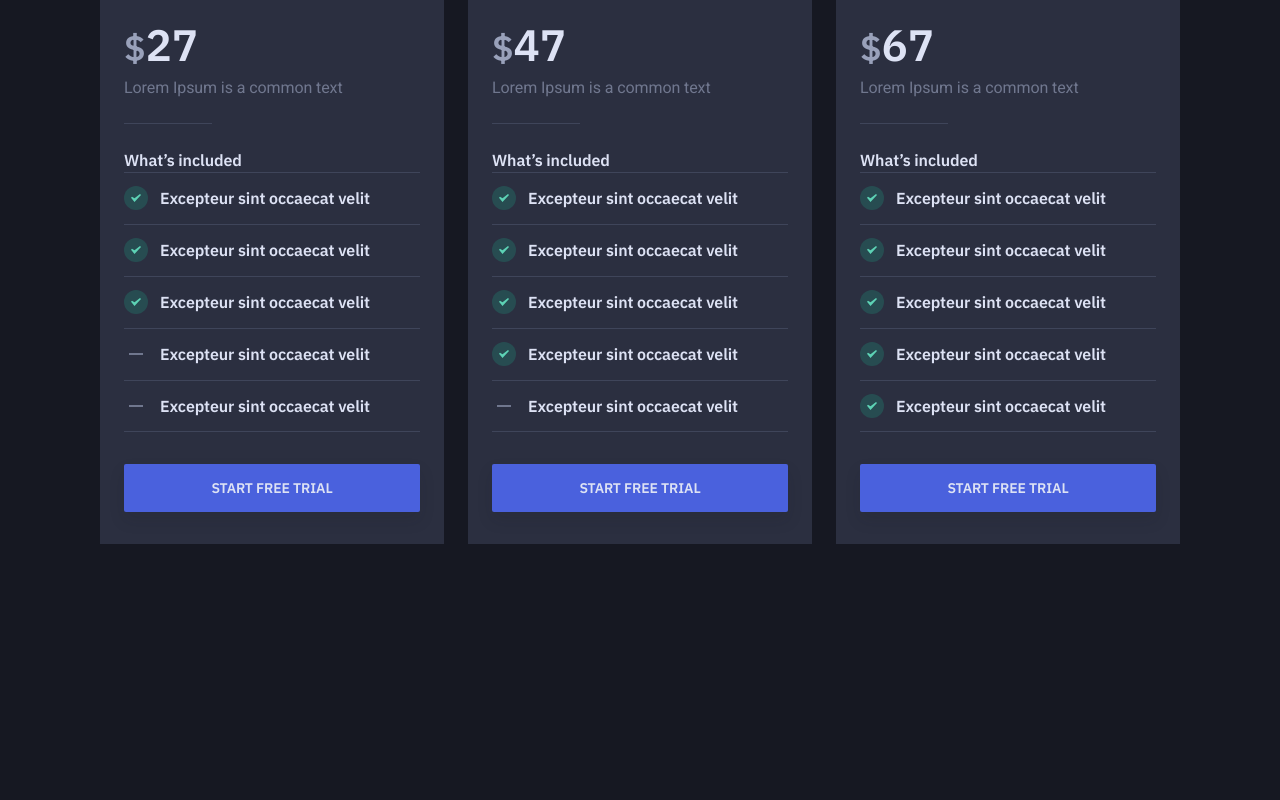
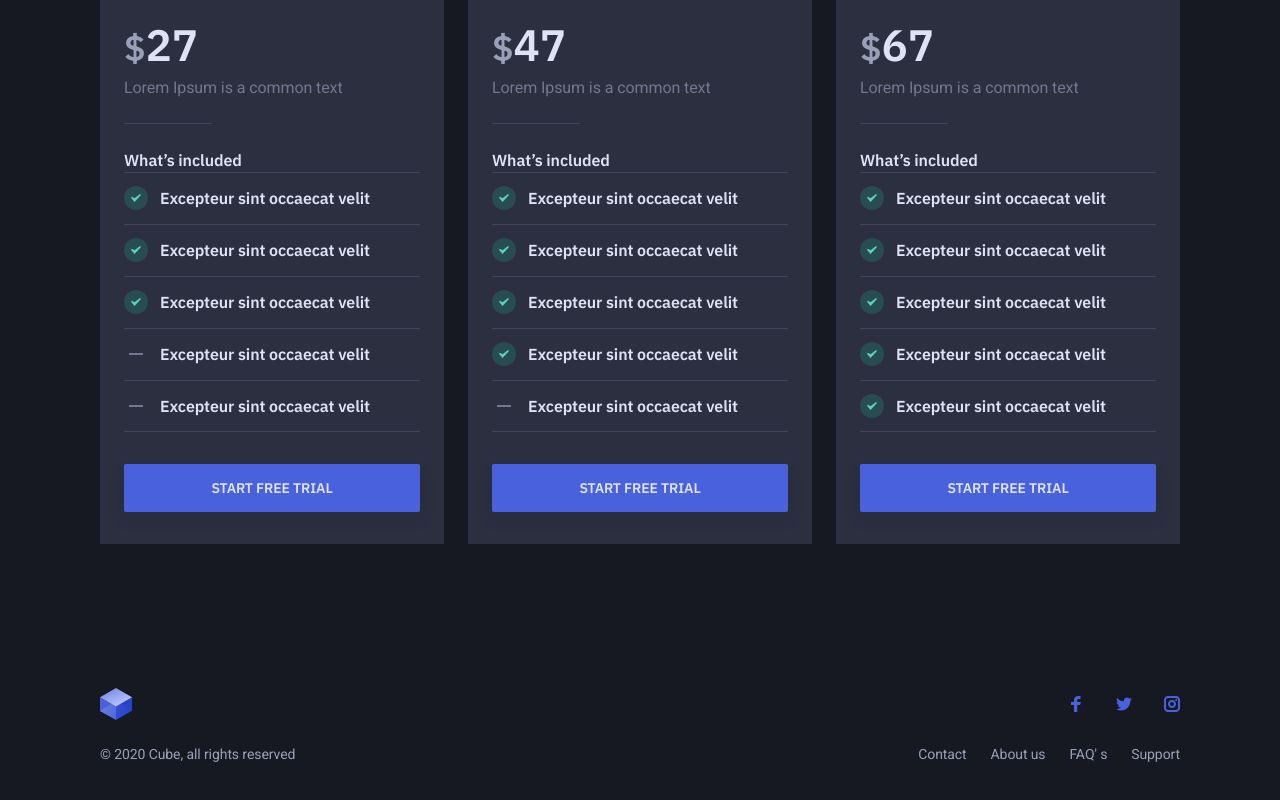
Before and after one commit to okawidiawan/html-to-react, a React (Create React App) app: page / in a window 1280 px wide. Shown: the part 1947-2747 px from the top of the page. Before the commit the page ends 2571 px from the top, so only its background shows below. Built offline with nearby package versions, Linux system fonts and the light colour scheme.

Commit message:
menambahkan komponen footer

```diff
--- /dev/null
+++ b/src/parts/Footer.js
@@ -0,0 +1,74 @@
+import React from 'react';
+import { Link } from 'react-router-dom';
+import Logo from 'assets/images/logo.svg';
+
+
+export default function Footer() {
+    return (
+        <footer className="site-footer center-content-mobile">
+            <div className="container">
+                <div className="site-footer-inner">
+                    <div className="footer-top space-between text-xxs">
+                        <div className="brand">
+                            <Link to="#">
+                                <img src={Logo} alt="Cube" width="32" height="32" />
+                            </Link>
+                        </div>
+                        <div className="footer-social">
+                            <ul className="list-reset">
+                                <li>
+                                    <Link to="#">
+                                        <svg width="16" height="16" viewBox="0 0 16 16"
+                                            xmlns="http://www.w3.org/2000/svg">
+                                            <title>Facebook</title>
+                                            <path
+                                                d="M6.023 16L6 9H3V6h3V4c0-2.7 1.672-4 4.08-4 1.153 0 2.144.086 2.433.124v2.821h-1.67c-1.31 0-1.563.623-1.563 1.536V6H13l-1 3H9.28v7H6.023z" />
+                                        </svg>
+                                    </Link>
+                                </li>
+                                <li>
+                                    <Link to="#">
+                                        <svg width="16" height="16" viewBox="0 0 16 16"
+                                            xmlns="http://www.w3.org/2000/svg">
+                                            <title>Twitter</title>
+                                            <path
+                                                d="M16 3c-.6.3-1.2.4-1.9.5.7-.4 1.2-1 1.4-1.8-.6.4-1.3.6-2.1.8-.6-.6-1.5-1-2.4-1-1.7 0-3.2 1.5-3.2 3.3 0 .3 0 .5.1.7-2.7-.1-5.2-1.4-6.8-3.4-.3.5-.4 1-.4 1.7 0 1.1.6 2.1 1.5 2.7-.5 0-1-.2-1.5-.4C.7 7.7 1.8 9 3.3 9.3c-.3.1-.6.1-.9.1-.2 0-.4 0-.6-.1.4 1.3 1.6 2.3 3.1 2.3-1.1.9-2.5 1.4-4.1 1.4H0c1.5.9 3.2 1.5 5 1.5 6 0 9.3-5 9.3-9.3v-.4C15 4.3 15.6 3.7 16 3z" />
+                                        </svg>
+                                    </Link>
+                                </li>
+                                <li>
+                                    <Link to="#">
+                                        <svg width="16" height="16" viewBox="0 0 16 16"
+                                            xmlns="http://www.w3.org/2000/svg">
+                                            <title>Instagram</title>
+                                            <g>
+                                                <circle cx="12.145" cy="3.892" r="1" />
+                                                <path
+                                                    d="M8 12c-2.206 0-4-1.794-4-4s1.794-4 4-4 4 1.794 4 4-1.794 4-4 4zm0-6c-1.103 0-2 .897-2 2s.897 2 2 2 2-.897 2-2-.897-2-2-2z" />
+                                                <path
+                                                    d="M12 16H4c-2.056 0-4-1.944-4-4V4c0-2.056 1.944-4 4-4h8c2.056 0 4 1.944 4 4v8c0 2.056-1.944 4-4 4zM4 2c-.935 0-2 1.065-2 2v8c0 .953 1.047 2 2 2h8c.935 0 2-1.065 2-2V4c0-.935-1.065-2-2-2H4z" />
+                                            </g>
+                                        </svg>
+                                    </Link>
+                                </li>
+                            </ul>
+                        </div>
+                    </div>
+                    <div className="footer-bottom space-between text-xxs invert-order-desktop">
+                        <nav className="footer-nav">
+                            <ul className="list-reset">
+                                <li><Link to="#">Contact</Link></li>
+                                <li><Link to="#">About us</Link></li>
+                                <li><Link to="#">FAQ' s</Link></li>
+                                <li><Link to="#">Support</Link></li>
+                            </ul>
+                        </nav>
+                        <div className="footer-copyright">
+                            &copy; 2020 Cube, all rights reserved
+                        </div>
+                    </div>
+                </div>
+            </div>
+        </footer>
+    )
+}
--- a/src/scenes/Homepage.js
+++ b/src/scenes/Homepage.js
@@ -8,6 +8,7 @@ import Header from 'parts/Header';
 import HeroImage from 'assets/images/hero-image.png';
 import Clients from 'parts/Clients';
 import Feature from 'parts/Feature';
+import Footer from 'parts/Footer';
 import FeatureTile01 from 'assets/images/feature-tile-icon-01.svg';
 import FeatureTile02 from 'assets/images/feature-tile-icon-02.svg';
 import FeatureTile03 from 'assets/images/feature-tile-icon-03.svg';
@@ -172,6 +173,7 @@ export default function Homepage() {
                     </div>
                 </Section>
             </main>
+            <Footer></Footer>
         </div >
     );
 }
```
